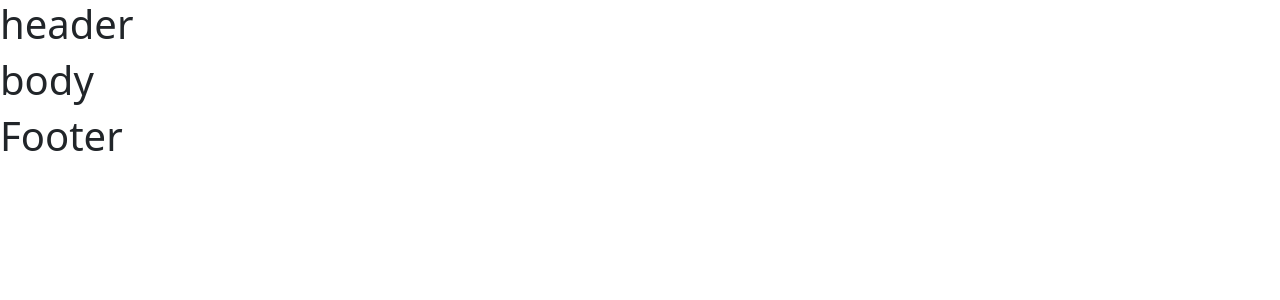
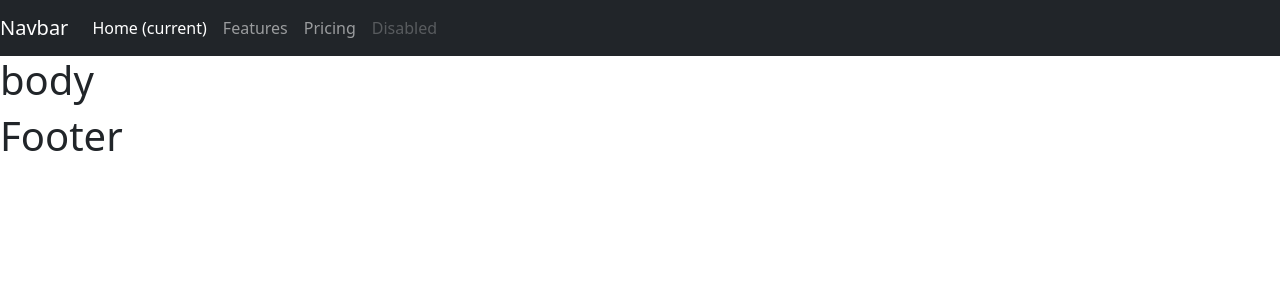
Before and after one commit to anasbn3issa/Vue3-App, a Vue app: page / in a window 1280 px wide. Shown: the top 300 px of the page. Built offline with nearby package versions, Linux system fonts and the light colour scheme.

Commit message:
added initial header

```diff
--- a/src/components/HeaderComponent.vue
+++ b/src/components/HeaderComponent.vue
@@ -1,3 +1,16 @@
 <template>
-    <h1>header</h1>
+    <nav class="navbar navbar-expand-lg navbar-dark bg-dark">
+        <a class="navbar-brand" href="#">Navbar</a>
+        <button class="navbar-toggler" type="button" data-toggle="collapse" data-target="#navbarNavAltMarkup" aria-controls="navbarNavAltMarkup" aria-expanded="false" aria-label="Toggle navigation">
+            <span class="navbar-toggler-icon"></span>
+        </button>
+        <div class="collapse navbar-collapse" id="navbarNavAltMarkup">
+            <div class="navbar-nav">
+                <a class="nav-item nav-link active" href="#">Home <span class="sr-only">(current)</span></a>
+                <a class="nav-item nav-link" href="#">Features</a>
+                <a class="nav-item nav-link" href="#">Pricing</a>
+                <a class="nav-item nav-link disabled" href="#">Disabled</a>
+            </div>
+        </div>
+    </nav>
 </template>
```
